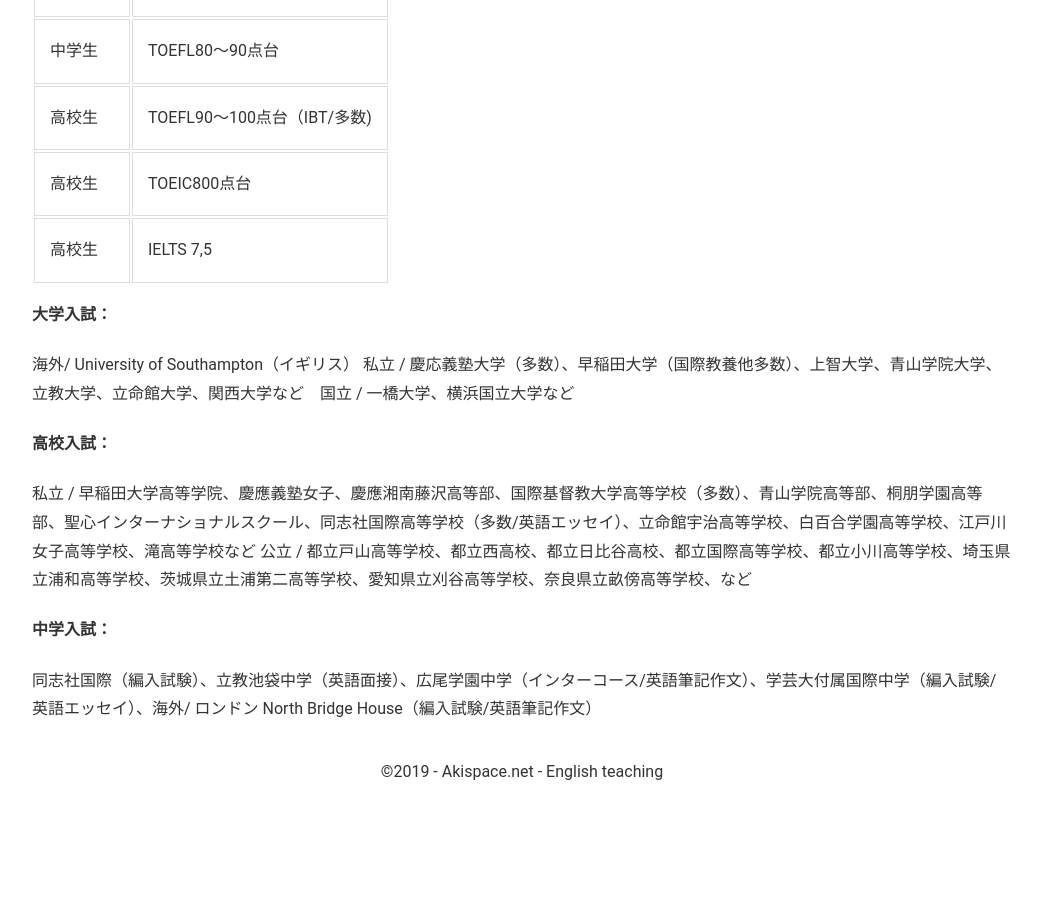
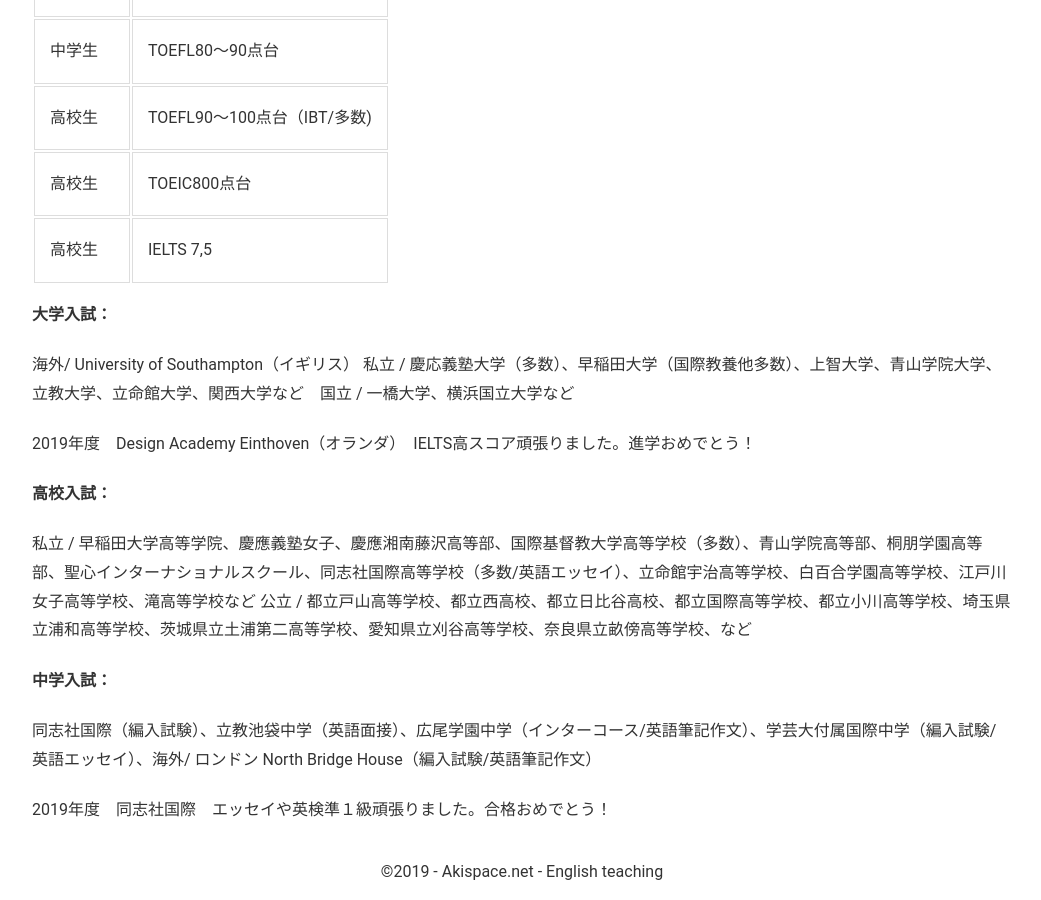
Before and after one commit to phocean/akispace, a Jekyll site: the page built from exam_results.md, in a window 1280 px wide and 900 px high, scrolled down 1606 px. Shown: the whole window, without its empty margins (118-1159 px from the left). Built offline with Jekyll 4.4.1, drawn with Linux system fonts in a browser that asks for light colours; before the commit the page ends 2405 px from its top, so only the background shows below that.

Commit message:
two sentences added

```diff
--- a/exam_results.md
+++ b/exam_results.md
@@ -58,6 +58,8 @@
 
 海外/ University of Southampton（イギリス） 私立 / 慶応義塾大学（多数）、早稲田大学（国際教養他多数）、上智大学、青山学院大学、立教大学、立命館大学、関西大学など　国立 / 一橋大学、横浜国立大学など
 
+2019年度　Design Academy Einthoven（オランダ）　IELTS高スコア頑張りました。進学おめでとう！
+
 <strong>高校入試：</strong>
 
 私立 / 早稲田大学高等学院、慶應義塾女子、慶應湘南藤沢高等部、国際基督教大学高等学校（多数）、青山学院高等部、桐朋学園高等部、聖心インターナショナルスクール、同志社国際高等学校（多数/英語エッセイ）、立命館宇治高等学校、白百合学園高等学校、江戸川女子高等学校、滝高等学校など   公立 / 都立戸山高等学校、都立西高校、都立日比谷高校、都立国際高等学校、都立小川高等学校、埼玉県立浦和高等学校、茨城県立土浦第二高等学校、愛知県立刈谷高等学校、奈良県立畝傍高等学校、など
@@ -65,3 +67,5 @@
 <strong>中学入試：</strong>
 
 同志社国際（編入試験）、立教池袋中学（英語面接）、広尾学園中学（インターコース/英語筆記作文）、学芸大付属国際中学（編入試験/英語エッセイ）、海外/ ロンドン North Bridge House（編入試験/英語筆記作文）
+
+2019年度　同志社国際　エッセイや英検準１級頑張りました。合格おめでとう！
```
